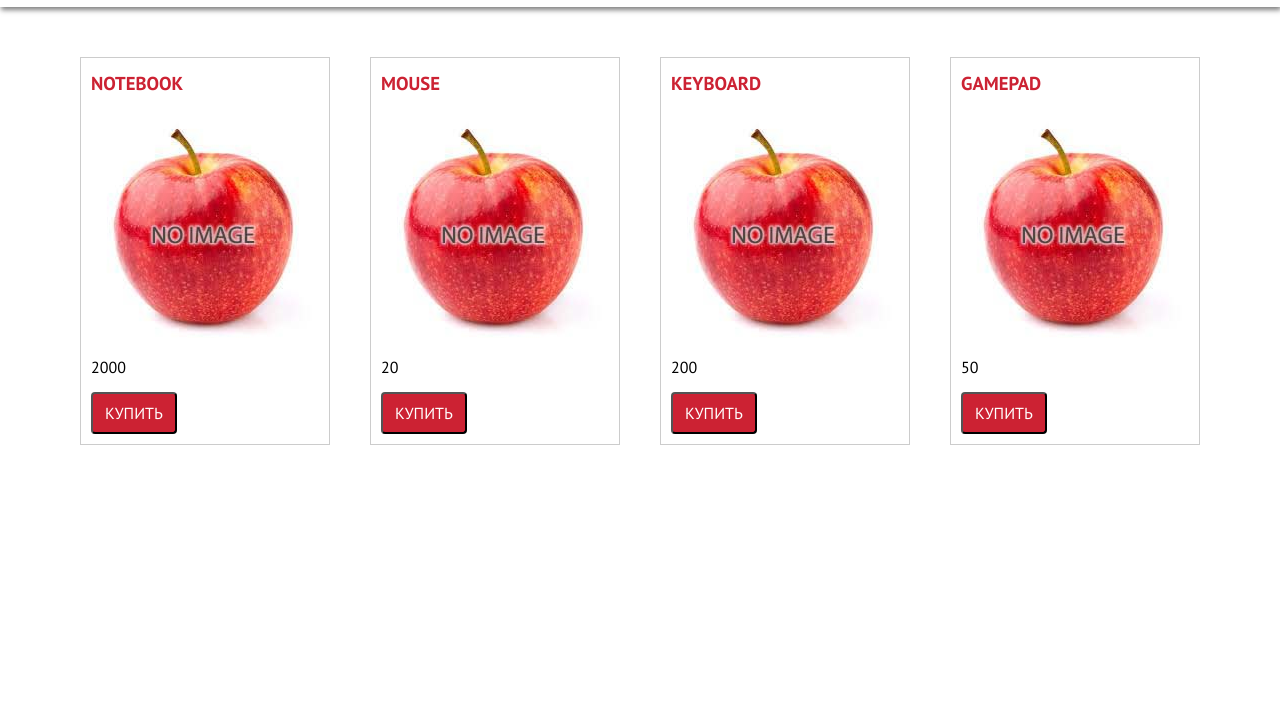
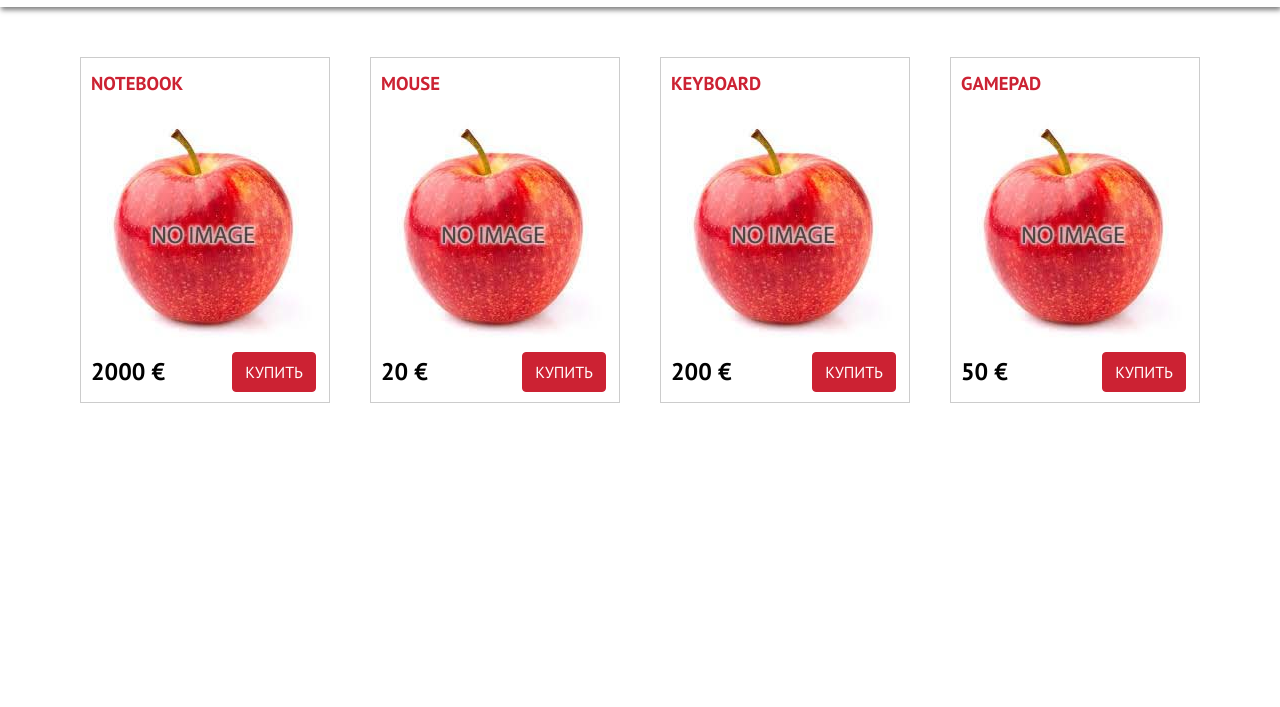
Before and after one commit to Romantech3000/JS-Advanced, a plain HTML site: page index.html in a window 1280 px wide. Shown: the part 93-800 px from the top of the page. Drawn offline with Linux system fonts and the light colour scheme.

Commit message:
extra product card elements and styling

```diff
--- a/assets/css/shop.css
+++ b/assets/css/shop.css
@@ -31,6 +31,7 @@ body {
     border-radius: 4px;
     text-transform: uppercase;
     outline: none;
+    border: 1px solid #c23;
 }
 
 .buy-btn:hover,
@@ -44,6 +45,7 @@ body {
     margin: 50px 10px;
     display: flex;
     justify-content: space-between;
+    flex-wrap: wrap;
 }
 
 .product-item {
@@ -51,10 +53,11 @@ body {
     border: 1px solid #ccc;
     padding: 10px;
     box-sizing: border-box;
+    flex: 0 1 250px;
 }
 
 .product-item:hover {
-    box-shadow: 2px 2px 4px rgba(0, 0, 0, 0.5);
+    box-shadow: 1px 2px 5px rgba(0, 0, 0, 0.5);
 }
 
 .product-item-title {
@@ -62,3 +65,22 @@ body {
     color: #c23;
     text-transform: uppercase;
 }
+
+.product-item-bottom-flex {
+    display: flex;
+    justify-content: space-between;
+    margin-top: 10px;
+    align-items: center;
+}
+
+.product-item-price {
+    font-weight: 700;
+    color: #000;
+    font-size: 24px;
+    margin: 0;
+}
+
+a {
+    display: inline-block;
+    text-decoration: none;
+}
--- a/js/main.js
+++ b/js/main.js
@@ -1,3 +1,6 @@
+const IMG_DIR = 'assets/images/';
+const currencyTag = '&euro;';
+
 const products = [
     {id: 1, title: 'Notebook', price: 2000},
     {id: 2, title: 'Mouse', price: 20},
@@ -5,12 +8,17 @@ const products = [
     {id: 4, title: 'Gamepad', price: 50},
 ];
 
-const renderProduct = (title = 'No Title', price = 999999.99, image = 'assets/images/no_image.jpg') => {
+const renderProduct = (title = 'No Title', price = 999999.99, image = 'no_image.jpg') => {
+    //Shouldn't I be creating it using DOM? Works for practicing ES6 template strings though
     return `<div class="product-item">
+                <a class="product-item-link"  href="#">
                 <h3 class="product-item-title">${title}</h3>
-                <img src="${image}">
-                <p>${price}</p>
-                <button class="buy-btn">Купить</button>
+                <img src="${IMG_DIR + image}" alt="${title}">
+                <div class="product-item-bottom-flex">
+                    <p class="product-item-price">${price + " " + currencyTag}</p>
+                    <button class="buy-btn">Купить</button>
+                </div>
+                </a>
             </div>`;
 };
 
```
